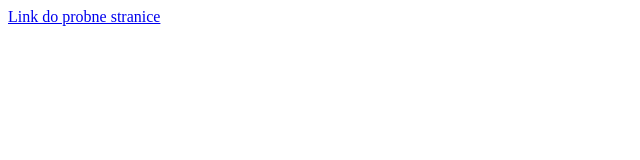
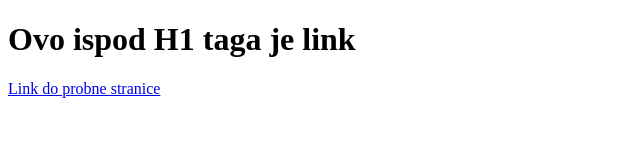
Before and after one commit to sinisa-terzic/test, a plain HTML site: page link.html in a window 1280 px wide. Shown: the whole page, without its empty margins (0-640 px from the left). Drawn offline with Linux system fonts and the light colour scheme.

Commit message:
add h1 tag in link.html

```diff
--- a/link.html
+++ b/link.html
@@ -7,6 +7,7 @@
     <title>Document</title>
 </head>
 <body>
+    <h1>Ovo ispod H1 taga je link</h1>
     <a href="https://sinisa-terzic.github.io/test/">Link do probne stranice</a>
 </body>
 </html>
```
